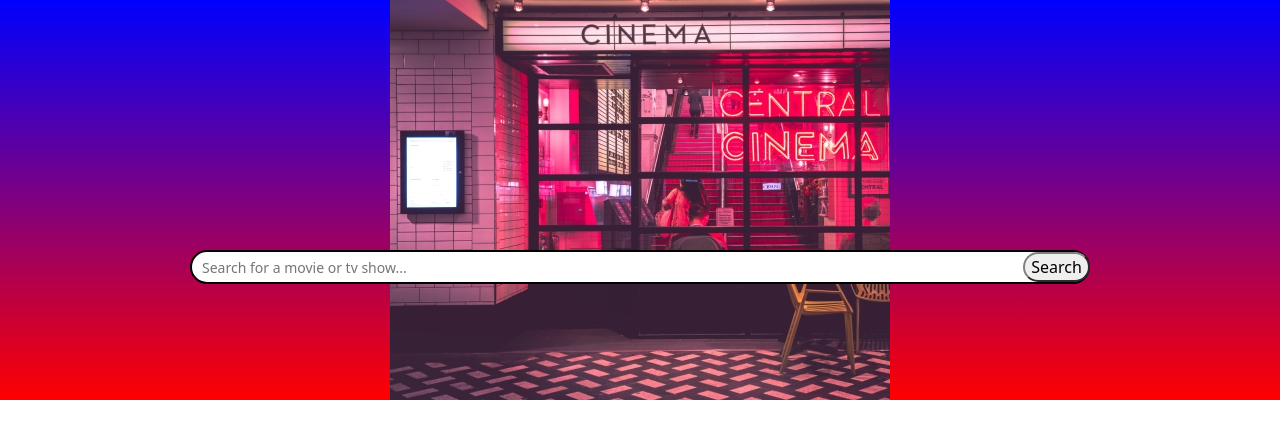
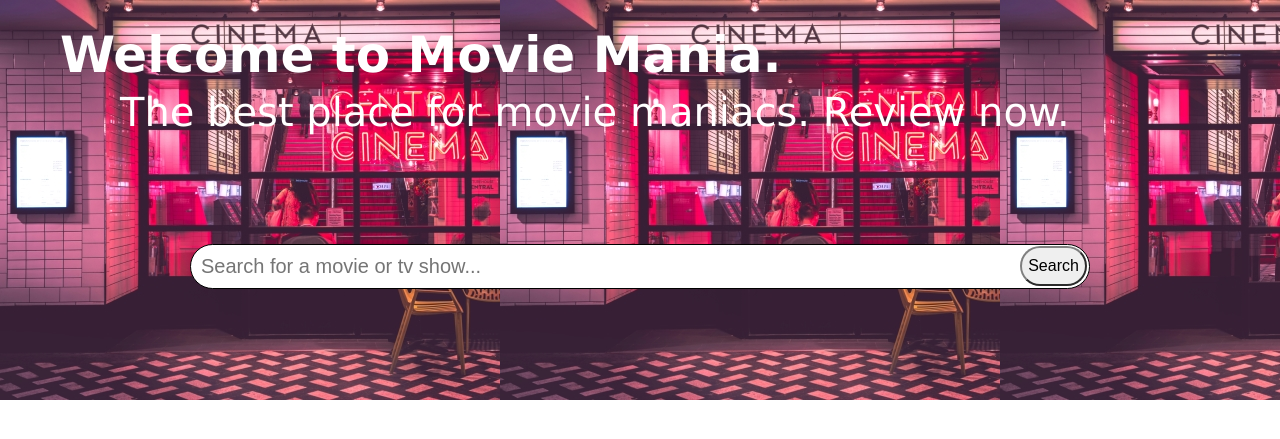
Before and after one commit to singhs74/MovieMania, a PHP site: page / in a window 1280 px wide; the page is wider, and only the part inside the window is pictured. Shown: the part 56-495 px from the top of that part. Run offline with PHP 8.4, Linux system fonts and the light colour scheme.

Commit message:
added greetings to homepage.

```diff
--- a/index.html
+++ b/index.html
@@ -71,6 +71,8 @@
     </nav>
 
     <div id="background-image">
+        <h2>Welcome to Movie Mania.</h2>
+        <h3>The best place for movie maniacs. Review now.</h3>
         <form id="search-bar">
             <input type="text" name="search" placeholder="Search for a movie or tv show...">
             <input id="submit" type="submit" name="submit-button" value="Search">
--- a/login.html
+++ b/login.html
@@ -10,7 +10,7 @@
 
 
 
-
+<!-- login container -->
 <div class="login-background">
 
     <div class="login-container">
@@ -27,5 +27,6 @@
         <button onclick="logout()">Logout</button>
       </div>
 </div>
+    <!--login container script needed-->
 </body>
 </html>
--- a/style.css
+++ b/style.css
@@ -1,30 +1,48 @@
 #background-image{
     background-image: url("cinema.jpg"), linear-gradient(to top, red, blue);
-    position: relative;
-    background-position: center;
+    /* position: relative; */
+    /* background-position: left; */
     height: 400px;
     width: 100%;
     background-size: 500px 400px, auto;
-    background-repeat: no-repeat;
+    /* background-repeat: no-repeat; */
+}
+/* background banner */
+#background-image h2{
+  position: relative;
+  left: 60px;
+  top: 25px;
+  color: white;
+  font-size: 50px;
+  font-weight: bold;
+  font-family:Verdana, Geneva, Tahoma, sans-serif
+}
+#background-image h3{
+  position: relative;
+  left: 120px;
+  top: 20px;
+  font-size: 40px;
+  font-family:Verdana, Geneva, Tahoma, sans-serif;
+  color:white;
 }
 
+/* search bar */
 input[type=text]{
     width: 900px;
-    height: 30px;
-    border: 2px solid black;
+    height: 45px;
+    border: 1px solid black;
     border-radius: 50px;
-    font-size: 14px;
+    font-size: 20px;
     background-color: white;
-    color: black;
+    color: grey;
     background-repeat: no-repeat;
-    padding: 15px 10px;
-
-
+    padding: 10px;
+    font-family: Arial, Helvetica, sans-serif;
 }
 #search-bar{
     position: absolute;
     left: calc(50% - 450px);
-    top: 250px;
+    top: 300px;
 }
 #login{
     margin-left: auto;
@@ -38,10 +56,12 @@
 }
 #submit{
     position: relative;
-    right: 71px;
-    border-radius: 30px;
-    height: 30px;
+    right: 74px;
+    bottom: 2px;
+    border-radius: 50px;
+    height: 40px;
     border-color: grey;
+    font-family: Arial, Helvetica, sans-serif;
 
 }
 
```
